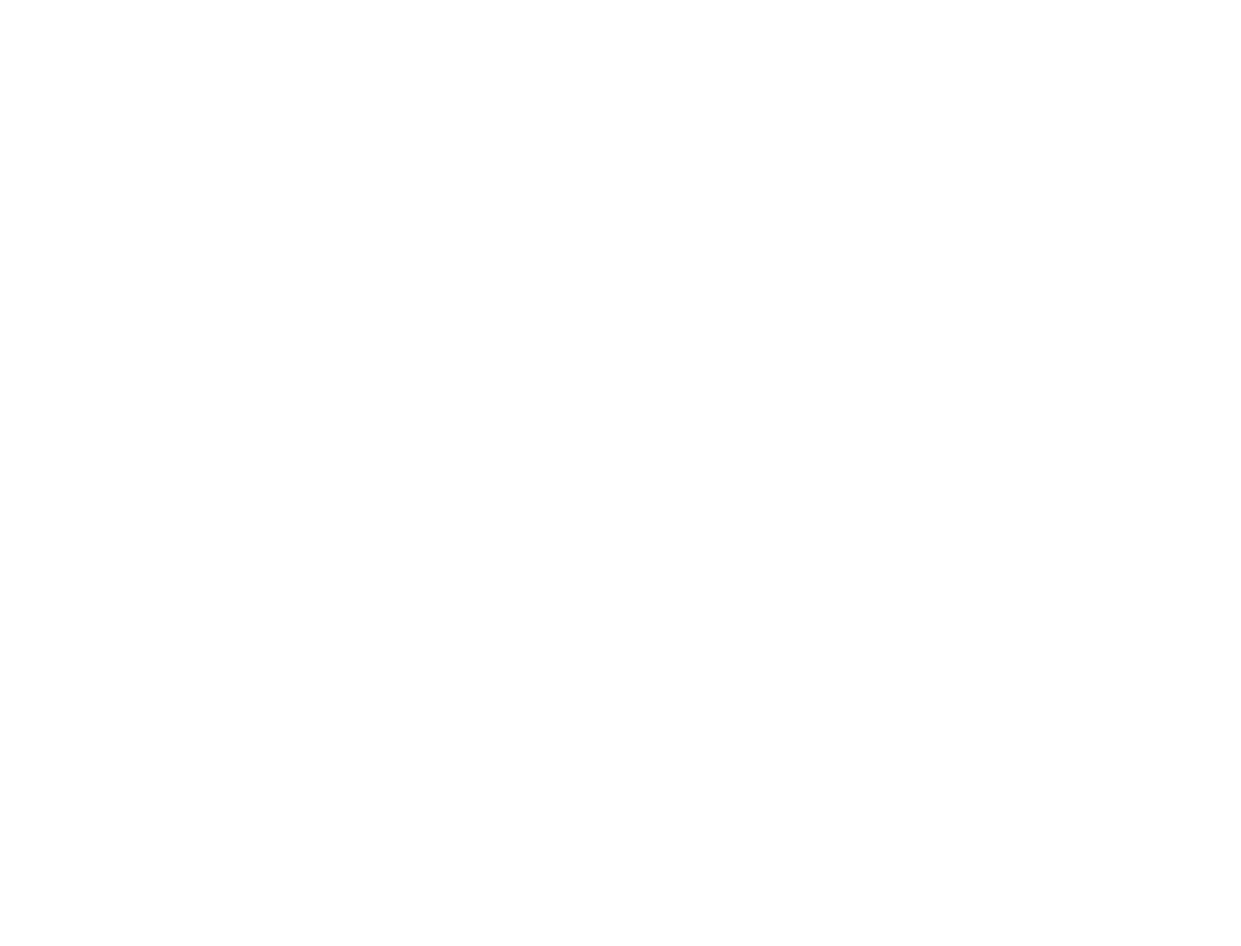
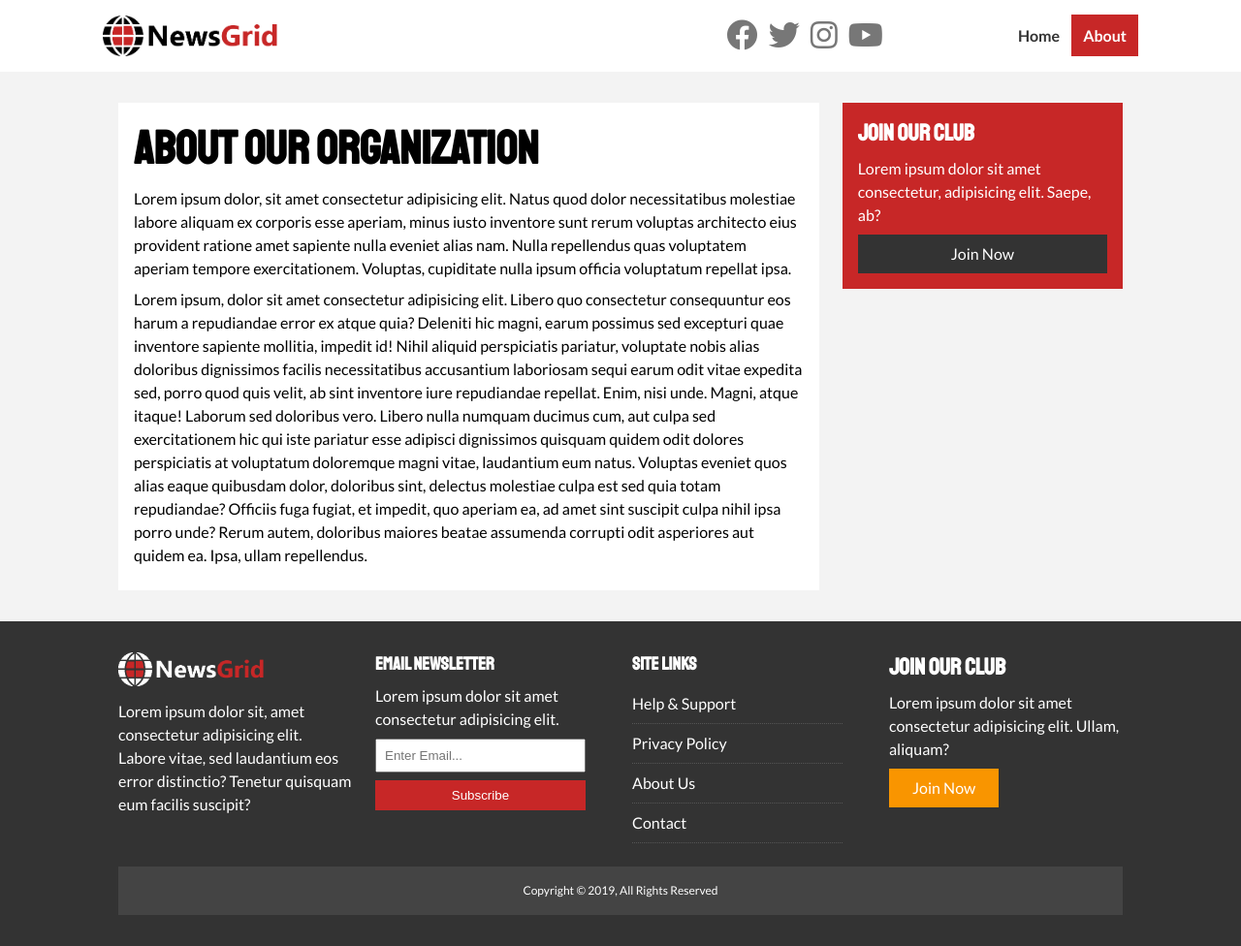
Before and after one commit to trevorbehnke/newsgrid, a plain HTML site: page about.html in a window 1280 px wide. Shown: the whole page at 97% size. Before the commit the page ends 800 px from the top, so only its background shows below. Drawn offline with Linux system fonts and the light colour scheme.

Commit message:
added about & article

```diff
--- a/about.html
+++ b/about.html
@@ -0,0 +1,89 @@
+<!DOCTYPE html>
+<html lang="en">
+<head>
+  <meta charset="UTF-8">
+  <meta http-equiv="X-UA-Compatible" content="IE=edge">
+  <meta name="viewport" content="width=device-width, initial-scale=1.0">
+  <link rel="stylesheet" href="https://cdnjs.cloudflare.com/ajax/libs/font-awesome/5.13.0/css/all.min.css" integrity="sha256-h20CPZ0QyXlBuAw7A+KluUYx/3pK+c7lYEpqLTlxjYQ=" crossorigin="anonymous" />
+  <link rel="preconnect" href="https://fonts.googleapis.com">
+  <link rel="preconnect" href="https://fonts.gstatic.com" crossorigin>
+  <link href="https://fonts.googleapis.com/css2?family=Lato:ital,wght@0,100;0,300;0,400;0,700;0,900;1,100;1,300;1,400;1,700;1,900&family=Staatliches&display=swap" rel="stylesheet">
+  <link rel="stylesheet" href="css/style.css">
+  <link rel="stylesheet" media="screen and (max width: 768px)" href="css/mobile.css">
+  <link rel="shortcut icon" type="image/x-icon" href="/favicon.ico">
+  <title>NewsGrid | About</title>
+</head>
+<body>
+
+  <!-- Navbar -->
+  <nav id="main-nav">
+    <div class="container">
+      <img src="img/logo.png" alt="NewsGrid" class="logo">
+      <div class="social">
+        <a href="http://facebook.com" target="_blank"><i class="fab fa-facebook fa-2x"></i></a>
+        <a href="http://twitter.com" target="_blank"><i class="fab fa-twitter fa-2x"></i></a>
+        <a href="http://instagram.com" target="_blank"><i class="fab fa-instagram fa-2x"></i></a>
+        <a href="http://youtube.com" target="_blank"><i class="fab fa-youtube fa-2x"></i></a>
+      </div>
+      <ul>
+        <li><a href="index.html">Home</a></li>
+        <li><a href="about.html" class="current">About</a></li>
+      </ul>
+    </div>
+  </nav>
+
+  <section id="about">
+    <div class="container">
+      <div class="page-container">
+        <article class="card">
+          <h1 class="l-heading">About Our Organization</h1>
+          <p>Lorem ipsum dolor, sit amet consectetur adipisicing elit. Natus quod dolor necessitatibus molestiae labore aliquam ex corporis esse aperiam, minus iusto inventore sunt rerum voluptas architecto eius provident ratione amet sapiente nulla eveniet alias nam. Nulla repellendus quas voluptatem aperiam tempore exercitationem. Voluptas, cupiditate nulla ipsum officia voluptatum repellat ipsa.</p>
+          <p>Lorem ipsum, dolor sit amet consectetur adipisicing elit. Libero quo consectetur consequuntur eos harum a repudiandae error ex atque quia? Deleniti hic magni, earum possimus sed excepturi quae inventore sapiente mollitia, impedit id! Nihil aliquid perspiciatis pariatur, voluptate nobis alias doloribus dignissimos facilis necessitatibus accusantium laboriosam sequi earum odit vitae expedita sed, porro quod quis velit, ab sint inventore iure repudiandae repellat. Enim, nisi unde. Magni, atque itaque! Laborum sed doloribus vero. Libero nulla numquam ducimus cum, aut culpa sed exercitationem hic qui iste pariatur esse adipisci dignissimos quisquam quidem odit dolores perspiciatis at voluptatum doloremque magni vitae, laudantium eum natus. Voluptas eveniet quos alias eaque quibusdam dolor, doloribus sint, delectus molestiae culpa est sed quia totam repudiandae? Officiis fuga fugiat, et impedit, quo aperiam ea, ad amet sint suscipit culpa nihil ipsa porro unde? Rerum autem, doloribus maiores beatae assumenda corrupti odit asperiores aut quidem ea. Ipsa, ullam repellendus.</p>
+        </article>
+        <aside class="card bg-primary">
+          <h2>Join Our Club</h2>
+          <p>Lorem ipsum dolor sit amet consectetur, adipisicing elit. Saepe, ab?</p>
+          <a href="#" class="btn btn-dark btn-block">Join Now</a>
+        </aside>
+      </div>
+    </div>
+  </section>
+
+  <!-- Footer -->
+  <footer id="main-footer" class="py-2">
+    <div class="container footer-container">
+      <div>
+        <img src="img/logo_light.png" alt="NewsGrid">
+        <p>Lorem ipsum dolor sit, amet consectetur adipisicing elit. Labore vitae, sed laudantium eos error distinctio? Tenetur quisquam eum facilis suscipit?</p>
+      </div>
+      <div>
+        <h3>Email Newsletter</h3>
+        <p>Lorem ipsum dolor sit amet consectetur adipisicing elit.</p>
+        <form>
+          <input type="email" placeholder="Enter Email...">
+          <input type="submit" value="Subscribe" class="btn btn-primary">
+        </form>
+      </div>
+      <div>
+        <h3>Site Links</h3>
+        <ul class="list">
+          <li><a href="#">Help & Support</a></li>
+          <li><a href="#">Privacy Policy</a></li>
+          <li><a href="#">About Us</a></li>
+          <li><a href="#">Contact</a></li>
+        </ul>
+      </div>
+      <div>
+        <h2>Join Our Club</h2>
+        <p>Lorem ipsum dolor sit amet consectetur adipisicing elit. Ullam, aliquam?</p>
+        <a href="#" class="btn btn-secondary">Join Now</a>
+      </div>
+      <div>
+        <p>
+          Copyright &copy; 2019, All Rights Reserved
+        </p>
+      </div>
+    </div>
+  </footer>
+</body>
+</html>
--- a/css/mobile.css
+++ b/css/mobile.css
@@ -0,0 +1,13 @@
+/* Navigation */
+#main-nav .social {
+  display: none;
+}
+
+#main-nav .container {
+  grid-template-columns: 1fr;
+  grid-gap: 1.2rem;
+}
+
+#main-nav ul {
+  justify-self: center;
+}
--- a/css/style.css
+++ b/css/style.css
@@ -163,10 +163,29 @@ h6 {
   padding: 3rem;
 }
 
+.l-heading {
+  font-size: 3rem;
+}
+
 .list li {
   padding: 0.5rem 0;
   border-bottom: #555 dotted 1px;
   width: 90%;
+}
+
+.list li a:hover {
+  color: var(--primary-color) !important;
+}
+
+.page-container {
+  display: grid;
+  grid-template-columns: 5fr 2fr;
+  margin: 2rem 0;
+  grid-gap: 1.5rem;
+}
+
+.page-container > *:first-child {
+  grid-row: 1 / span 3;
 }
 
 /* Navigation */
@@ -282,6 +301,18 @@ h6 {
   grid-column: 2 / span 2;
 }
 
+#article .meta {
+  display: flex;
+  justify-content: space-between;
+  align-items: center;
+  background: #eee;
+  padding: 0.5rem;
+}
+
+#article .meta .category {
+  margin-top: 0.4rem;
+}
+
 /* Footer */
 
 #main-footer {
```
Also changed, not shown: article.html (+110 -0 lines), index.html (+1 -1 lines).
